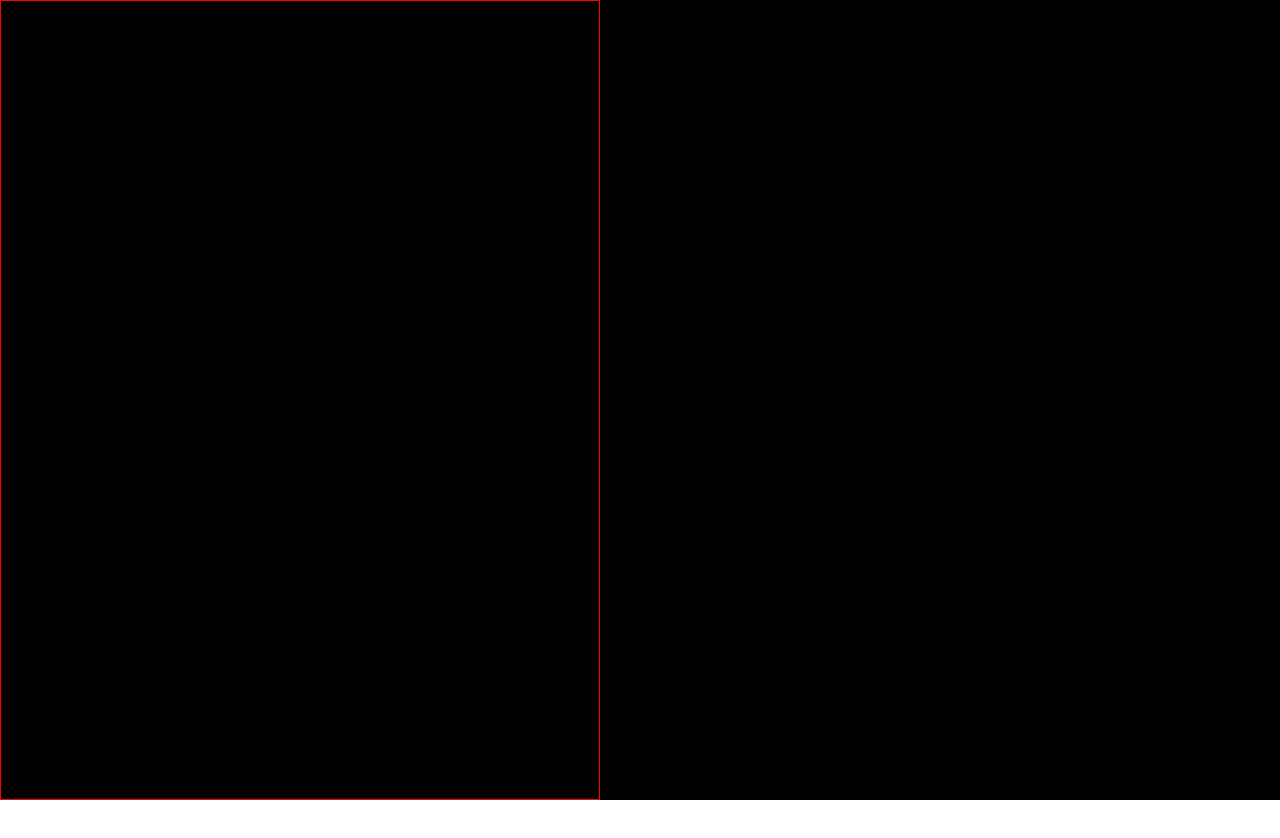
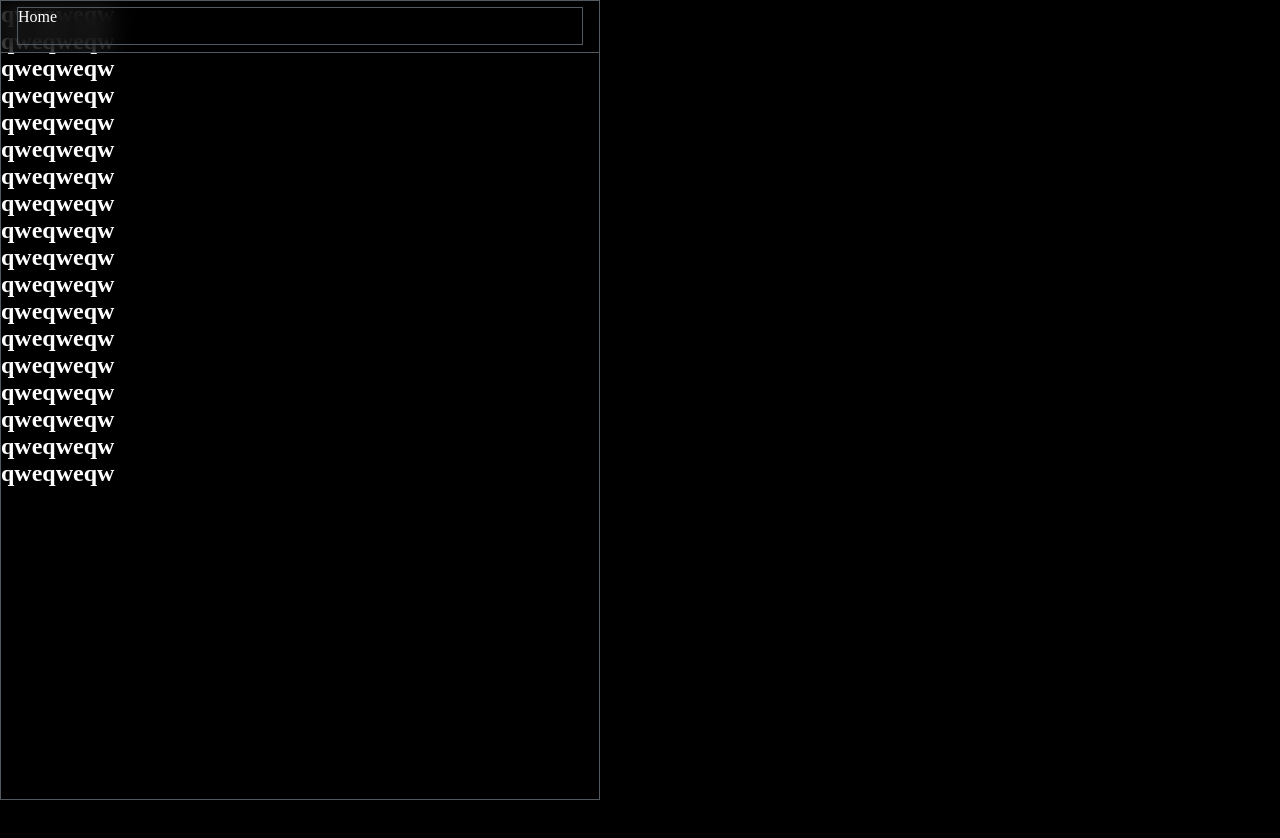
Before and after one commit to hashcy/twitter-clone, a React (Create React App) app in the folder frontend/twitter-frontend/: page /home in a window 1280 px wide. Shown: the top 838 px of the page. Before the commit the page ends 800 px from the top, so only its background shows below. Built offline with nearby package versions, Linux system fonts and the light colour scheme.

Commit message:
home component style changes

```diff
--- a/frontend/twitter-frontend/src/App.js
+++ b/frontend/twitter-frontend/src/App.js
@@ -23,5 +23,5 @@ export default App;
 const AppContainer = styled.div`
   background-color: var(--black-shade-1);
 
-  min-height: 100vh;
+  min-height: 1000vh;
 `;
--- a/frontend/twitter-frontend/src/Components/Home/Home.component.jsx
+++ b/frontend/twitter-frontend/src/Components/Home/Home.component.jsx
@@ -1,7 +1,37 @@
 import styled from "styled-components";
+// import { ReactComponent as Stars } from "../../SVGs/stars.svg";
 
 const Home = () => {
-  return <Container>adsadad</Container>;
+  return (
+    <Container>
+      <NavContainer>
+        <div className="center">
+          <span>Home</span>
+          <div className="svg-container">
+            <img src="/Assets/Images/Svg/stars.svg" alt="" />
+          </div>
+        </div>
+      </NavContainer>
+      <h1>qweqweqw</h1>
+      <h1>qweqweqw</h1>
+      <h1>qweqweqw</h1>
+      <h1>qweqweqw</h1>
+      <h1>qweqweqw</h1>
+      <h1>qweqweqw</h1>
+      <h1>qweqweqw</h1>
+      <h1>qweqweqw</h1>
+      <h1>qweqweqw</h1>
+      <h1>qweqweqw</h1>
+      <h1>qweqweqw</h1>
+      <h1>qweqweqw</h1>
+      <h1>qweqweqw</h1>
+      <h1>qweqweqw</h1>
+      <h1>qweqweqw</h1>
+      <h1>qweqweqw</h1>
+      <h1>qweqweqw</h1>
+      <h1>qweqweqw</h1>
+    </Container>
+  );
 };
 
 export default Home;
@@ -11,5 +41,38 @@ export default Home;
 const Container = styled.section`
   max-width: 600px;
   min-height: 100vh;
-  border: 1px solid red;
+  border: 1px solid var(--border-shade-1);
+  position: relative;
+
+  color: var(--white-shade-1);
 `;
+
+const NavContainer = styled.nav`
+  min-height: 3.3rem;
+  width: 600px;
+  backdrop-filter: blur(12px);
+
+  border: 1px solid #535a5f;
+  padding: 0 1rem;
+  color: var(--white-shade-1);
+
+  display: flex;
+  align-items: center;
+  justify-content: center;
+
+  background-color: rgba(0, 0, 0, 0.65);
+  position: fixed;
+  top: 0;
+  left: 0;
+
+  .center {
+    border: 1px solid var(--border-shade-1);
+    width: 100%;
+    /* display: flex; */
+    /* align-items: center; */
+
+    /* span {
+      font-size: 1.5rem;
+    } */
+  }
+`;
--- a/frontend/twitter-frontend/src/GlobalStyles.js
+++ b/frontend/twitter-frontend/src/GlobalStyles.js
@@ -13,6 +13,9 @@ export const GlobalStyles = createGlobalStyle`
 
     :root {
             --black-shade-1 : #000000;
+            --white-shade-1 : #ffffff;
+            --border-shade-1 : #535A5F;
 
         }
+
 `;
```
Also changed, not shown: frontend/twitter-frontend/public/Assets/Images/Svg/stars.svg (added).
